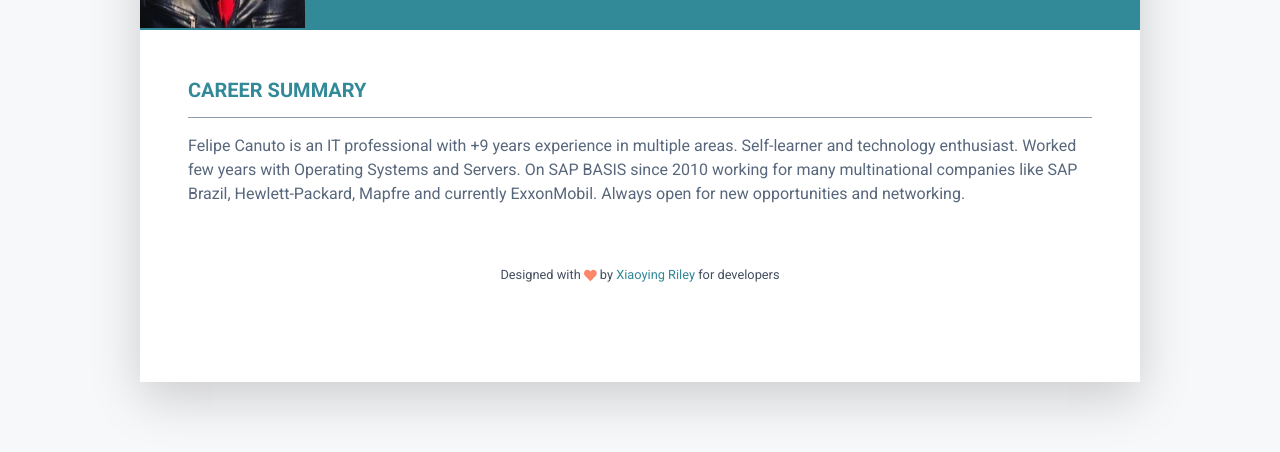
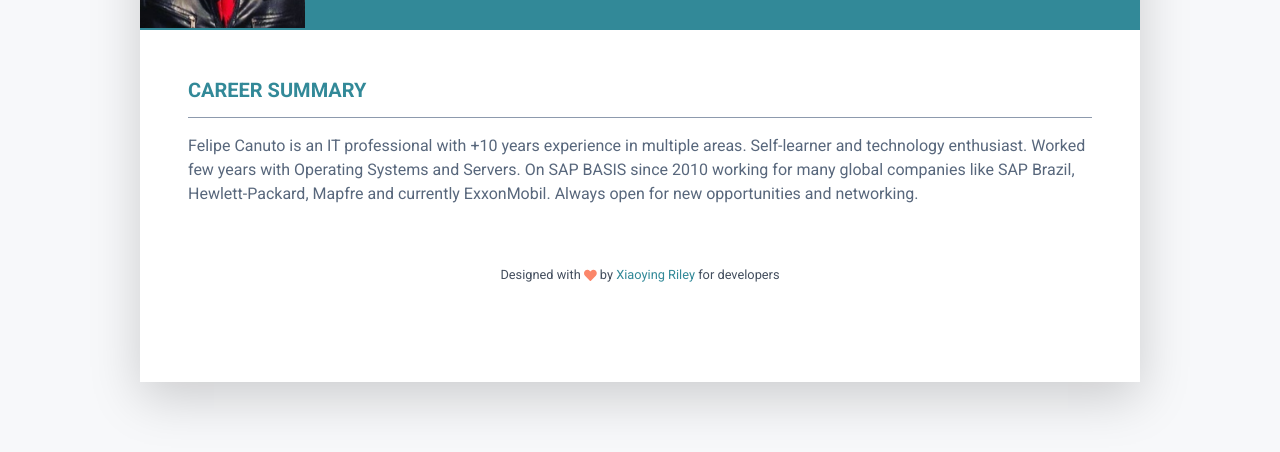
Before and after one commit to fcanutomello/fcanutomello.github.io, a plain HTML site: page index.html in a window 1280 px wide. Shown: the part 220-672 px from the top of the page. Drawn offline with Linux system fonts and the light colour scheme.

Commit message:
Update index.html

```diff
--- a/index.html
+++ b/index.html
@@ -52,7 +52,7 @@
 			    <section class="resume-section summary-section mb-5">
 				    <h2 class="resume-section-title text-uppercase font-weight-bold pb-3 mb-3">Career Summary</h2>
 				    <div class="resume-section-content">
-					    <p class="mb-0">Felipe Canuto is an IT professional with +9 years experience in multiple areas. Self-learner and technology enthusiast. Worked few years with Operating Systems and Servers. On SAP BASIS since 2010 working for many multinational companies like SAP Brazil, Hewlett-Packard, Mapfre and currently ExxonMobil. Always open for new opportunities and networking.</p>
+					    <p class="mb-0">Felipe Canuto is an IT professional with +10 years experience in multiple areas. Self-learner and technology enthusiast. Worked few years with Operating Systems and Servers. On SAP BASIS since 2010 working for many global companies like SAP Brazil, Hewlett-Packard, Mapfre and currently ExxonMobil. Always open for new opportunities and networking.</p>
 				    </div>
 			    </section><!--//summary-section-->
  <footer class="footer text-center pt-2 pb-5">
```
